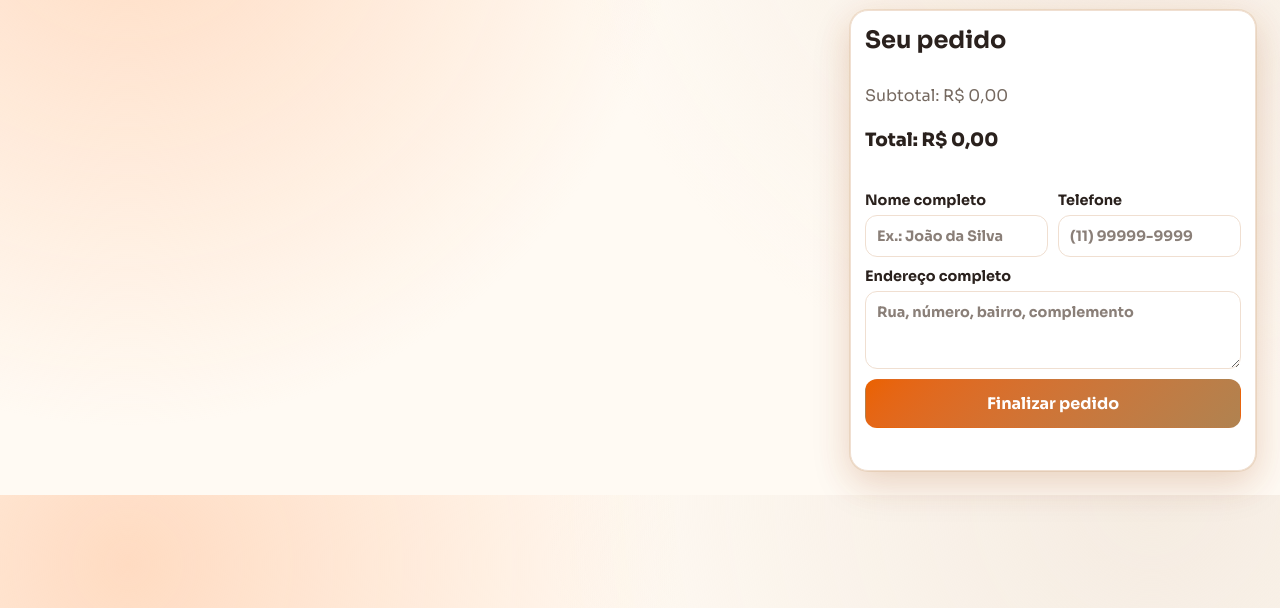
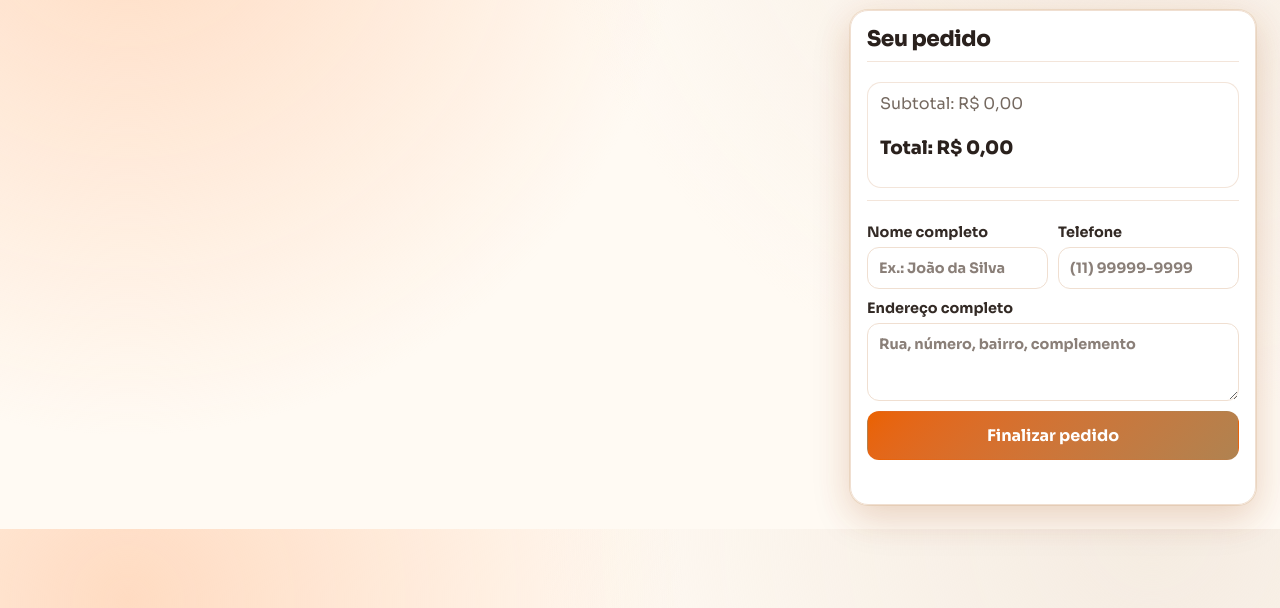
Before and after one commit to neol10/cardapios, a PHP site: page / in a window 1280 px wide. Shown: the part 192-800 px from the top of the page. Run offline with PHP 8.4, Linux system fonts and the light colour scheme; some libraries are stand-ins or nearby versions.

Commit message:
Polish checkout cart UI

```diff
--- a/cardapio/index.html
+++ b/cardapio/index.html
@@ -10,7 +10,7 @@
       href="https://fonts.googleapis.com/css2?family=Sora:wght@200;300;400;500;600;700;800&family=Inter:wght@200;300;400;500;600;700;800;900&family=Poppins:wght@200;300;400;500;600;700;800;900&family=Montserrat:wght@200;300;400;500;600;700;800;900&family=Nunito:wght@200;300;400;500;600;700;800;900&family=Rubik:wght@300;400;500;600;700;800;900&family=Outfit:wght@200;300;400;500;600;700;800;900&family=DM+Sans:wght@200;300;400;500;600;700;800;900&family=Work+Sans:wght@200;300;400;500;600;700;800;900&family=Lora:wght@400;500;600;700&family=Merriweather:wght@300;400;700;900&display=swap"
       rel="stylesheet"
     />
-    <link rel="stylesheet" href="./style.css?v=13" />
+    <link rel="stylesheet" href="./style.css?v=14" />
     <script>
       window.__SUPABASE_CONFIG__ = {
         url: "https://uapwitkmxuoepnjlffqy.supabase.co",
--- a/cardapio/style.css
+++ b/cardapio/style.css
@@ -368,14 +368,28 @@ p {
   position: sticky;
   bottom: 0;
   align-self: end;
-  background: var(--surface);
+  background: linear-gradient(
+    180deg,
+    color-mix(in srgb, var(--surface) 92%, white),
+    var(--surface)
+  );
   border: 1px solid var(--border);
   border-radius: 18px;
-  padding: 14px;
+  padding: 16px;
   box-shadow:
     var(--shadow),
     0 0 0 1px color-mix(in srgb, var(--theme2) 18%, transparent),
     0 10px 34px color-mix(in srgb, var(--theme) 10%, transparent);
+}
+
+.cart-box h2 {
+  margin: 0 0 10px;
+  font-size: 1.35rem;
+  line-height: 1.1;
+  letter-spacing: -0.02em;
+  padding-bottom: 10px;
+  border-bottom: 1px solid color-mix(in srgb, var(--border) 80%, transparent);
+  font-weight: var(--heading-weight);
 }
 
 .cart-items {
@@ -505,11 +519,18 @@ p {
   display: grid;
   gap: 6px;
   margin: 10px 0 12px;
+  padding: 10px 12px;
+  border-radius: 14px;
+  border: 1px solid color-mix(in srgb, var(--border) 80%, transparent);
+  background: color-mix(in srgb, var(--surface) 88%, white);
 }
 
 .checkout-form {
   display: grid;
   gap: 10px;
+  margin-top: 12px;
+  padding-top: 12px;
+  border-top: 1px solid color-mix(in srgb, var(--border) 80%, transparent);
 }
 
 .form-row {
@@ -526,6 +547,10 @@ label {
   gap: 6px;
   font-size: 0.9rem;
   font-weight: 700;
+}
+
+.checkout-form label {
+  color: color-mix(in srgb, var(--text) 88%, var(--muted));
 }
 
 input,
@@ -601,6 +626,13 @@ button:disabled {
   border: 1px solid color-mix(in srgb, var(--theme) 40%, white);
   box-shadow: var(--shadow);
   transition: transform 160ms ease, filter 160ms ease;
+}
+
+@media (min-width: 860px) {
+  .whatsapp-fab {
+    right: auto;
+    left: 16px;
+  }
 }
 
 .whatsapp-fab:hover {
```
